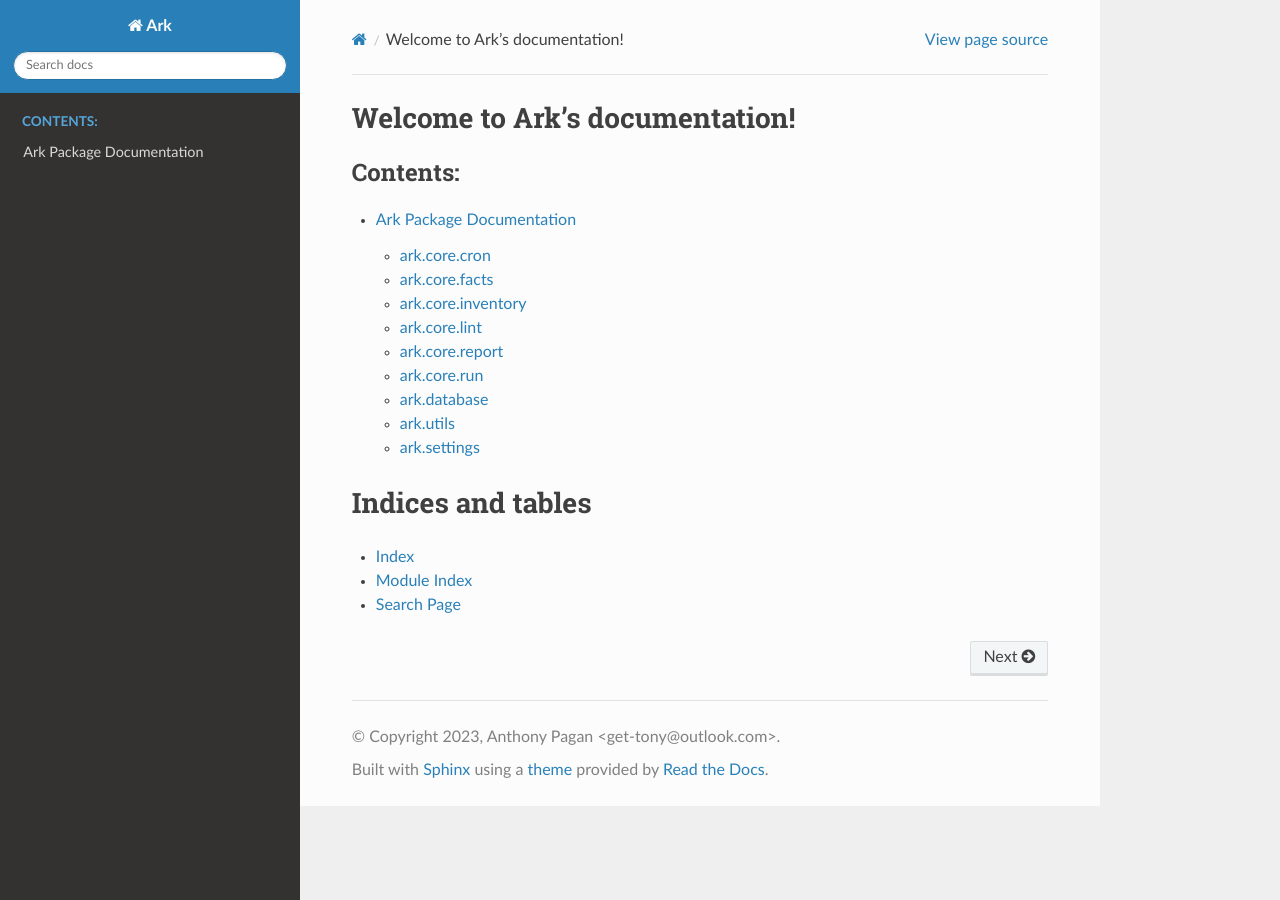
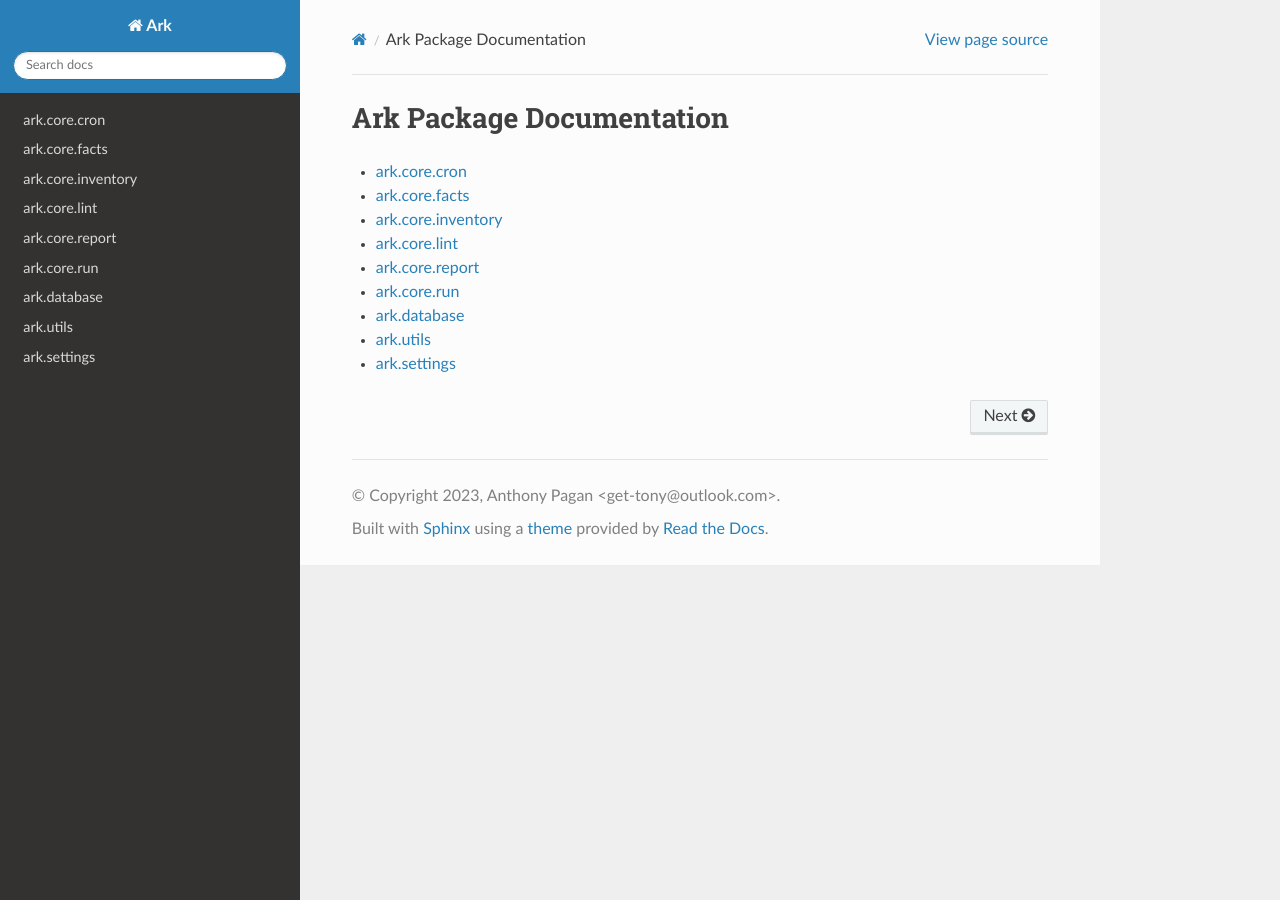
Before and after one commit to Get-Tony/Ark, a Sphinx documentation site: the page built from docs/source/index.rst, in a window 1280 px wide. Built offline with Sphinx 7.4.7 and the Read the Docs theme 2.0.0, drawn with Linux system fonts in a browser that asks for light colours.

Commit message:
Fixes to docs generation

```diff
--- a/docs/source/index.rst
+++ b/docs/source/index.rst
@@ -1,16 +1,15 @@
-Welcome to Ark's documentation!
-===============================
+Ark Package Documentation
+=========================
 
 .. toctree::
    :maxdepth: 2
-   :caption: Contents:
 
-   modules
-
-
-Indices and tables
-==================
-
-* :ref:`genindex`
-* :ref:`modindex`
-* :ref:`search`
+   ark.core.cron
+   ark.core.facts
+   ark.core.inventory
+   ark.core.lint
+   ark.core.report
+   ark.core.run
+   ark.database
+   ark.utils
+   ark.settings
```
Also changed, not shown: docs/source/modules.rst (deleted, +0 -15 lines).
